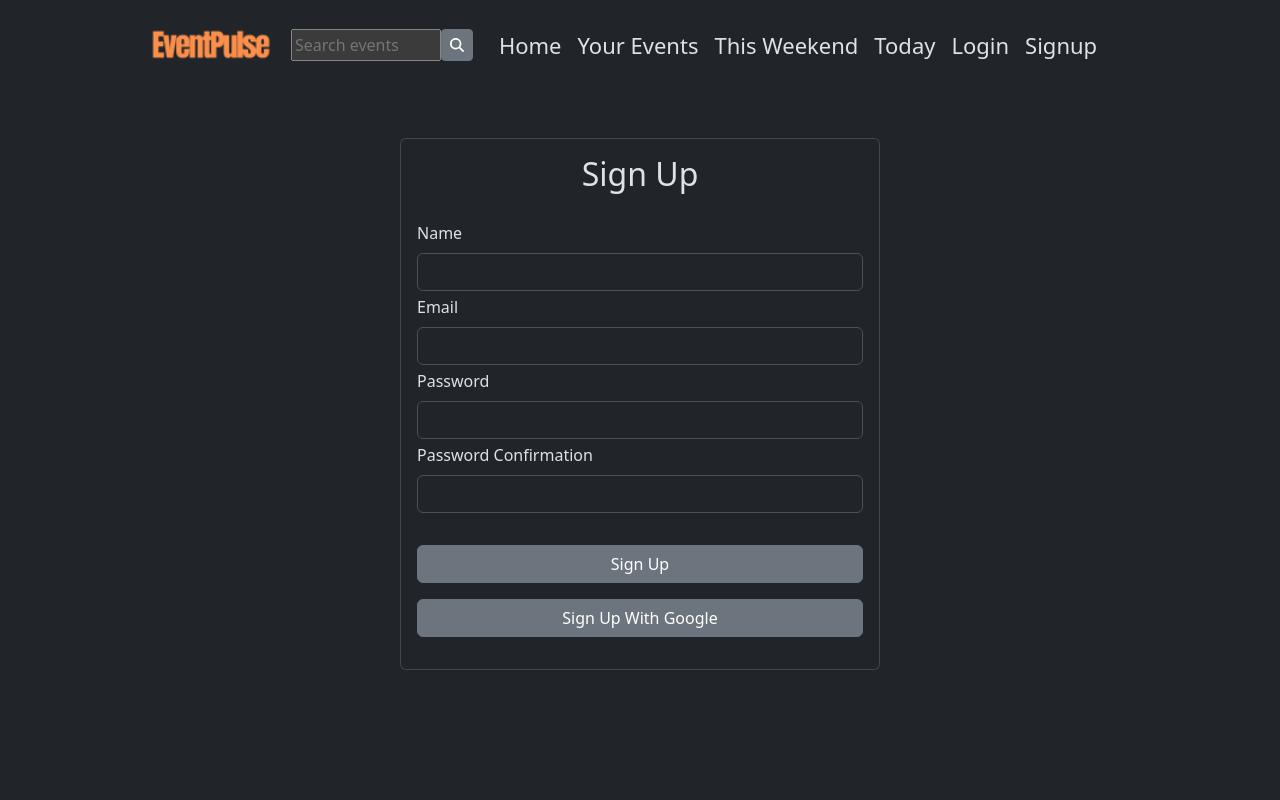
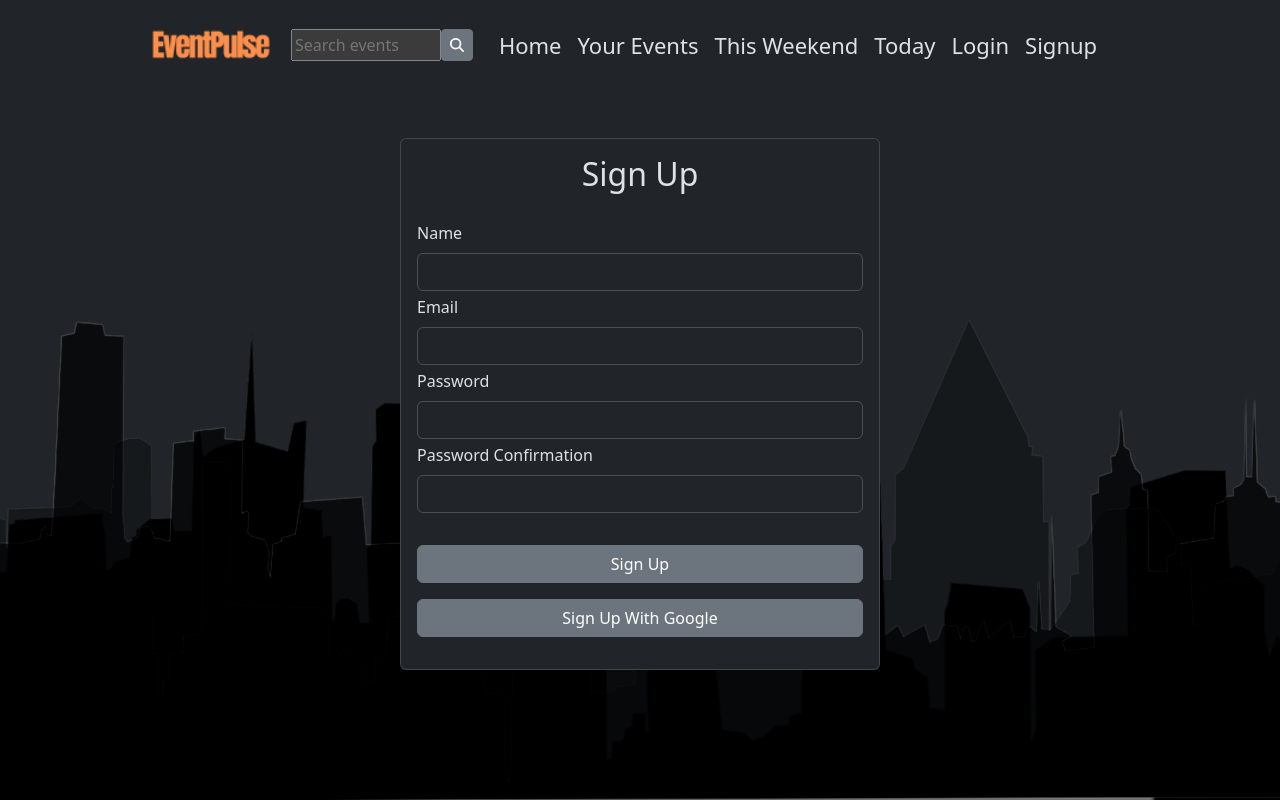
Before and after one commit to Event-Finder-Capstone-Project/capstone-project, a React (Create React App) app: page /signup in a window 1280 px wide. Built offline with nearby package versions, Linux system fonts and the light colour scheme; no server answers; the database is empty; a small style sheet from the web is missing.

Commit message:
Added background image

```diff
--- a/src/components/style/index.css
+++ b/src/components/style/index.css
@@ -176,3 +176,10 @@ h1 {
 .star-icon.active {
   transform: scale(1.2);
 }
+
+body {
+  background-image: url('../../../public/city.png');
+  background-repeat: no-repeat;
+  background-position: center bottom;
+  background-attachment: fixed;
+}
```
Also changed, not shown: public/city.png (added).
